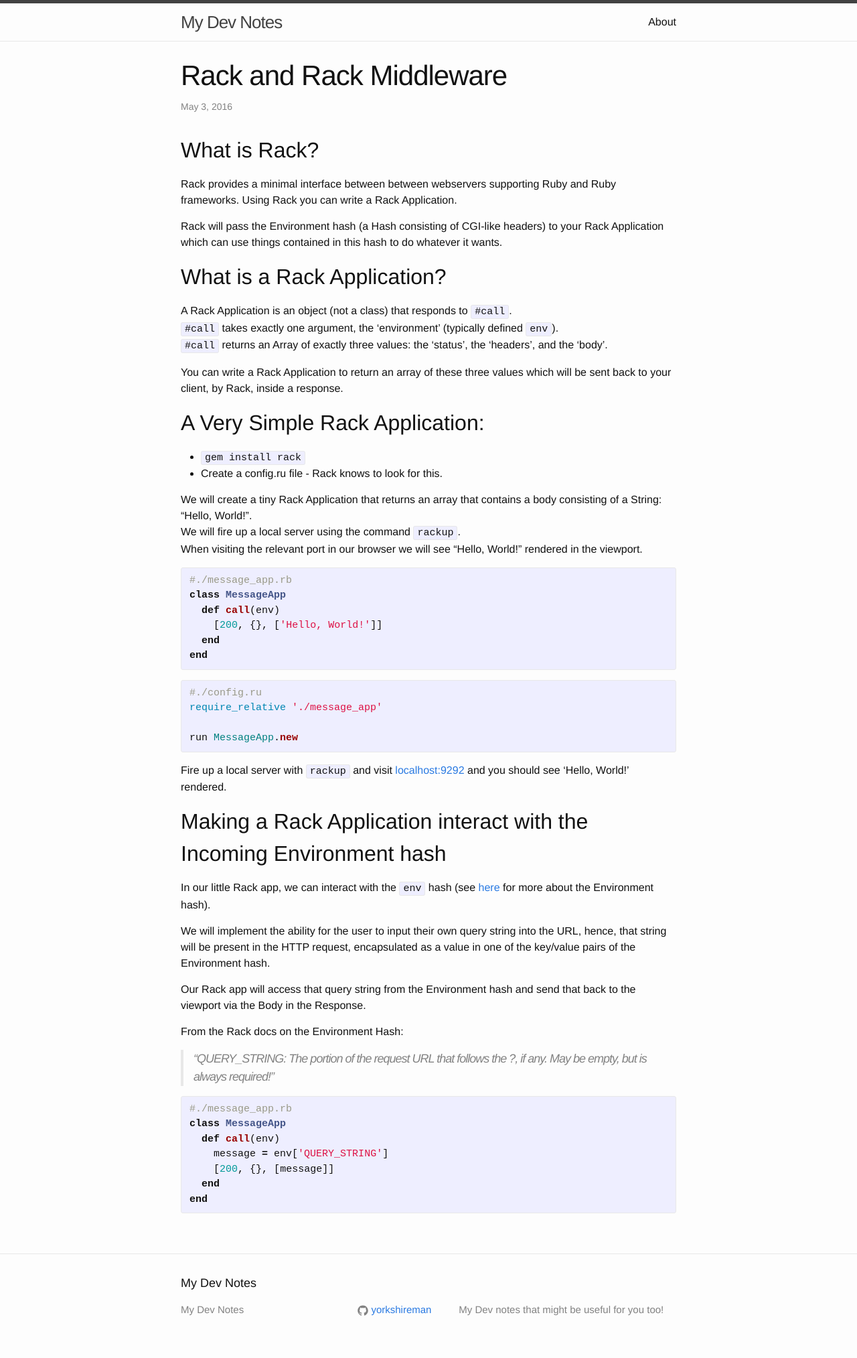
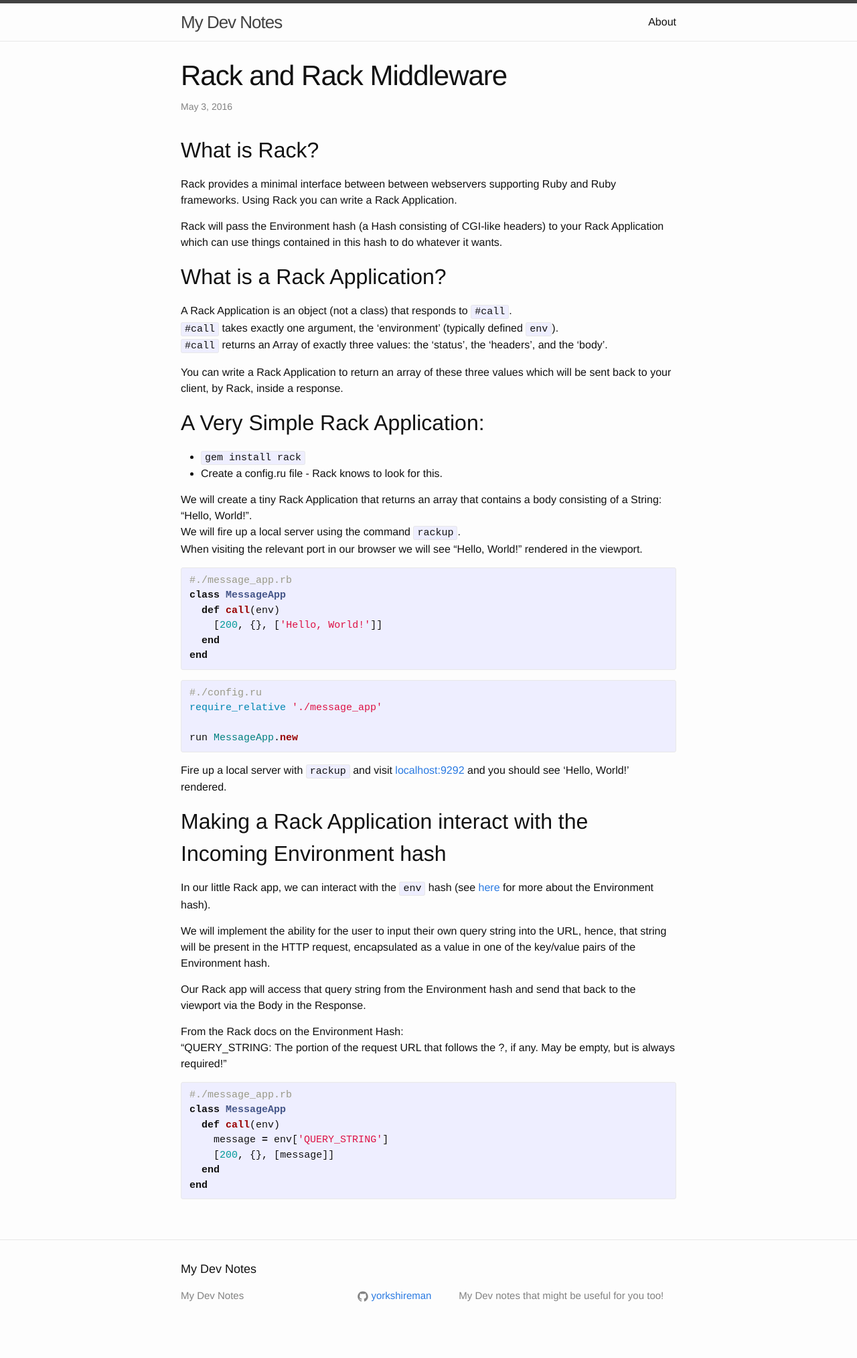
Before and after one commit to Yorkshireman/yorkshireman.github.io, a Jekyll site: the page built from _posts/2016-05-03-rack-and-rack-middleware.md, in a window 1280 px wide. Shown: the whole page at 67% size. Built offline with Jekyll 4.4.1, drawn with Linux system fonts in a browser that asks for light colours; after the commit the page ends 2006 px from its top, so only the background shows below that.

```diff
--- a/_posts/2016-05-03-rack-and-rack-middleware.md
+++ b/_posts/2016-05-03-rack-and-rack-middleware.md
@@ -55,7 +55,7 @@ We will implement the ability for the user to input their own query string into
 Our Rack app will access that query string from the Environment hash and send that back to the viewport via the Body in the Response.
 
 From the Rack docs on the Environment Hash:
-> "QUERY_STRING: The portion of the request URL that follows the ?, if any. May be empty, but is always required!"
+"QUERY_STRING: The portion of the request URL that follows the ?, if any. May be empty, but is always required!"
 
 {% highlight ruby %}
 #./message_app.rb
```
